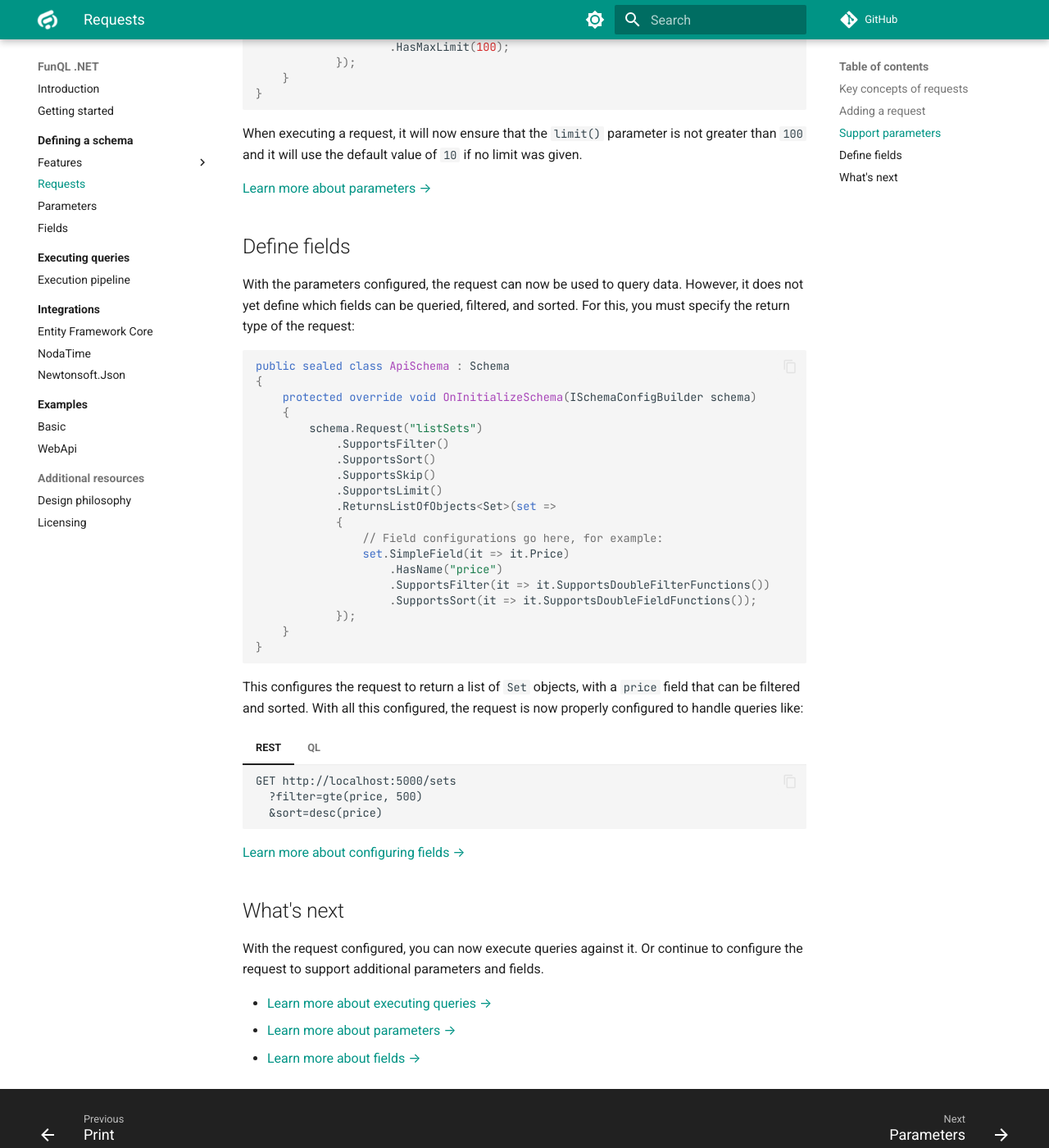
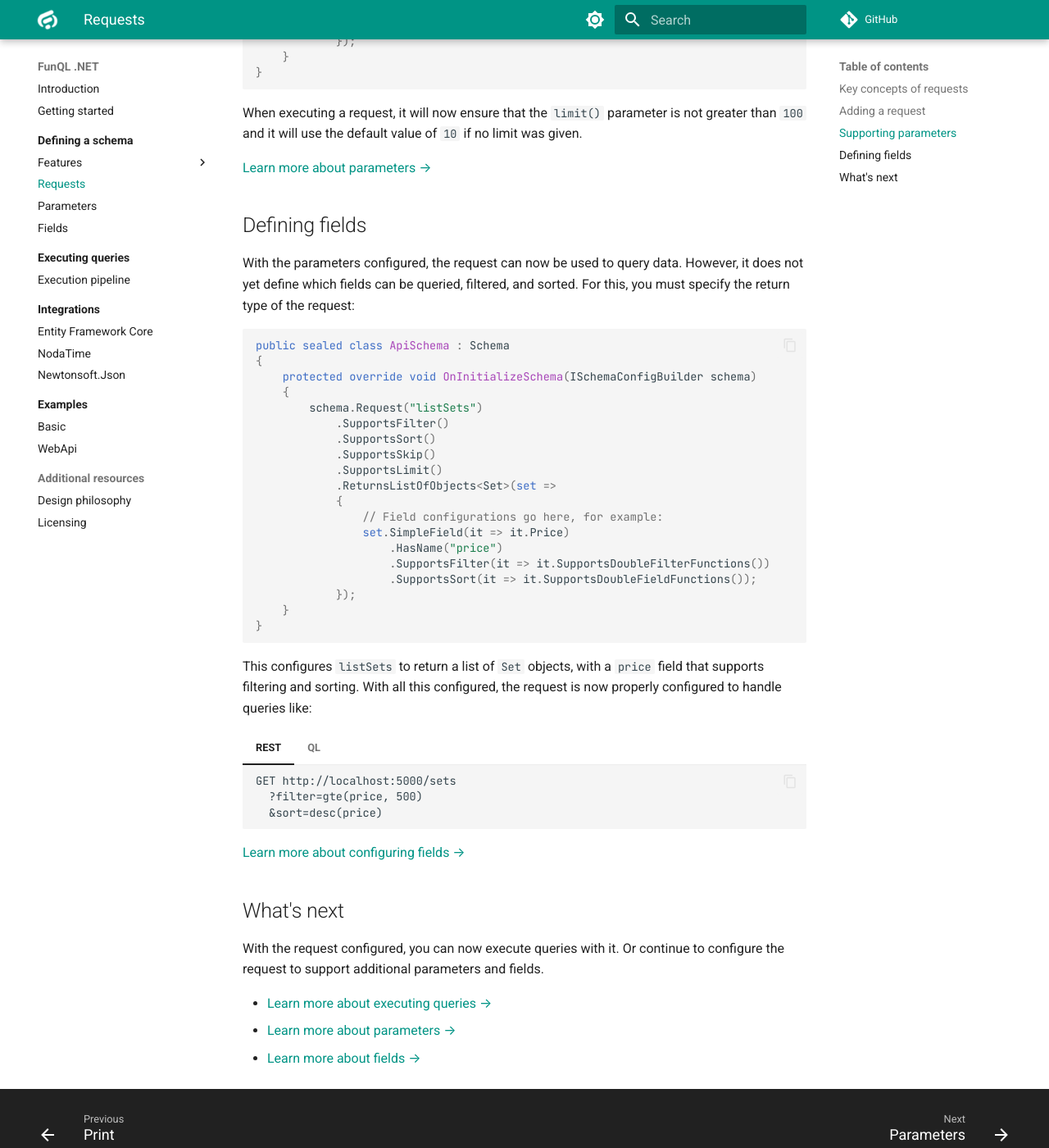
Before and after one commit to funql/funql-dotnet, an MkDocs documentation site: the page built from docs/defining-a-schema/requests.md, in a window 1280 px wide and 1400 px high, scrolled down 1741 px. Shown: the whole window at 82% size. Built offline with MkDocs 1.6.1 and Material for MkDocs 9.7.7, drawn with Linux system fonts in a browser that asks for light colours; comment, search, counter and statistics services are not loaded; some of the changed text lies outside the part shown.

Commit message:
Update requests.md page

````diff
--- a/docs/defining-a-schema/requests.md
+++ b/docs/defining-a-schema/requests.md
@@ -16,8 +16,7 @@
 
 ## Adding a request
 
-Add a request by calling `schema.Request(string name)` in your `Schema` configuration. Then configure the request by
-specifying the supported parameters and the return type.
+Add a request by calling `schema.Request(string name)` in your `Schema` configuration.
 
 ```csharp
 public sealed class ApiSchema : Schema
@@ -33,7 +32,7 @@
 With the `listSets` request defined, the schema can now be used to handle `listSets()` requests. However, the request
 does not yet support any parameters or defines the fields to query, so let's configure that next.
 
-## Support parameters
+## Supporting parameters
 
 By default, a request does not support any parameters. You must explicitly enable parameters that are relevant to the
 request. For example, the `listSets` request should support common list operations like filtering, sorting, and
@@ -85,7 +84,7 @@
 
 [Learn more about parameters →](parameters/index.md)
 
-## Define fields
+## Defining fields
 
 With the parameters configured, the request can now be used to query data. However, it does not yet define which fields
 can be queried, filtered, and sorted. For this, you must specify the return type of the request:
@@ -112,7 +111,7 @@
 }
 ```
 
-This configures the request to return a list of `Set` objects, with a `price` field that can be filtered and sorted.
+This configures `listSets` to return a list of `Set` objects, with a `price` field that supports filtering and sorting.
 With all this configured, the request is now properly configured to handle queries like:
 
 === "REST"
@@ -140,7 +139,7 @@
 
 ## What's next
 
-With the request configured, you can now execute queries against it. Or continue to configure the request to support
+With the request configured, you can now execute queries with it. Or continue to configure the request to support
 additional parameters and fields.
 
 - [Learn more about executing queries →](../executing-queries/index.md)
````
Also changed, not shown: other parts of docs/defining-a-schema/requests.md (+1 -1 lines).
